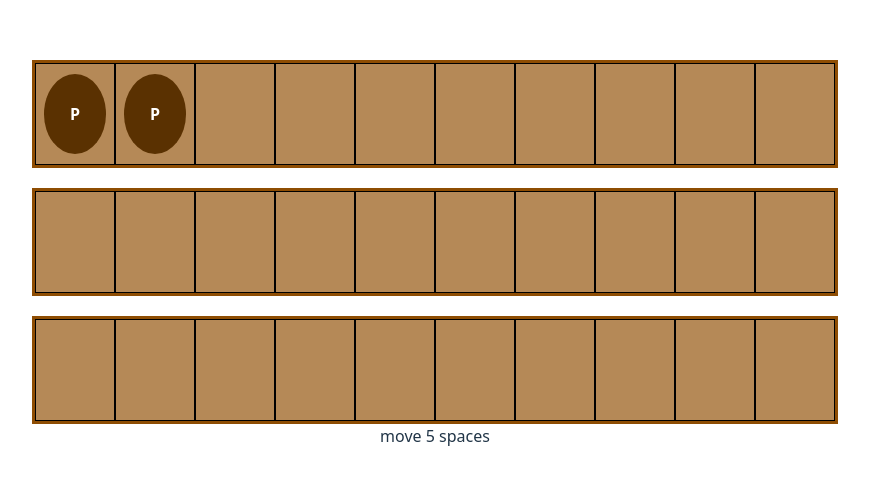
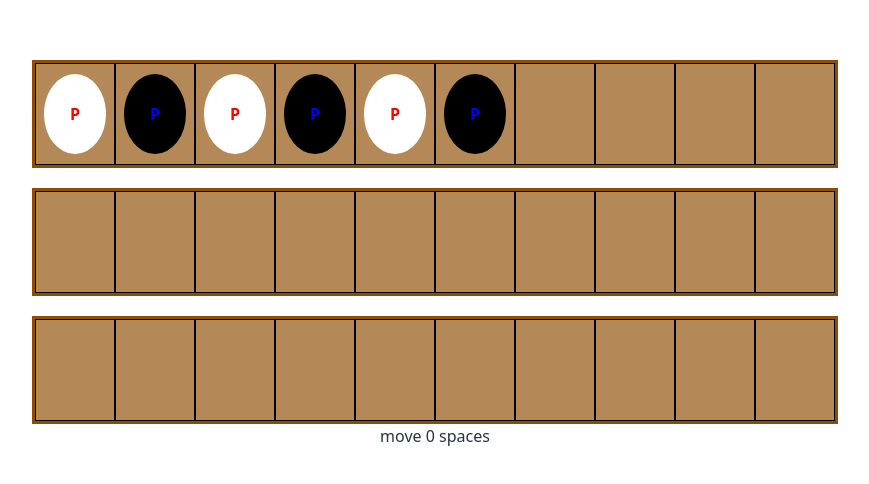
Before and after one commit to reluttrull/senet, a React (Vite) app: page / in a window 1280 px wide. Shown: the part 146-630 px from the top of the page, without its empty margins (205-1074 px from the left). Built offline with nearby package versions, Linux system fonts and the light colour scheme.

Commit message:
calculate actual odds for stick toss, populate enemy pawns on board

```diff
--- a/src/App.css
+++ b/src/App.css
@@ -73,11 +73,27 @@
   user-select: none;
   width: 80%;
   height: 80%;
-  background-color: rgb(90, 49, 1);
+  background-color: white;
   border-radius: 50%;
   display: flex;
   justify-content: center;
   align-items: center;
-  color: white;
+  color: red;
   font-weight: bold;
 }
+
+.enemy-piece {
+  -webkit-user-select: none;
+  -moz-user-select: none;
+  -ms-user-select: none;
+  user-select: none;
+  width: 80%;
+  height: 80%;
+  background-color: black;
+  border-radius: 50%;
+  display: flex;
+  justify-content: center;
+  align-items: center;
+  color: blue;
+  font-weight: bold;
+}
--- a/src/SinglePlayer.tsx
+++ b/src/SinglePlayer.tsx
@@ -1,18 +1,48 @@
-import { useState } from 'react'
+import { useEffect, useState } from 'react'
 import './App.css'
 
 function SinglePlayer() {
   // for now, one pawn in the first spot
-  const [sticks, rollSticks] = useState(Math.ceil(Math.random() * 5));
-  const [pawns, setPawns] = useState([0,1]);
+  const [sticks, setSticks] = useState([0,0,0,0,0]);
+  const [pawns, setPawns] = useState([0,2,4]);
+  const [enemyPawns, setEnemyPawns] = useState([1,3,5]);
   const board = new Array(30).fill(null);
   const movePiece = (index:number) => {
     setPawns(pawns.map(pawnLocation => {
-        if (pawnLocation == index) return pawnLocation + sticks;
+        if (pawnLocation == index) return pawnLocation + getSticksValue();
         else return pawnLocation;
     }));
-    rollSticks(Math.ceil(Math.random() * 5));
+    rollSticks();
   };
+
+  const getSticksValue = () => {
+    switch (sticks.filter(s => s == 1).length) {
+      case 1:
+        return 1;
+      case 2:
+        return 2;
+      case 3:
+        return 3;
+      case 4:
+        return 4;
+      case 0:
+        return 5;
+    }
+    return 0;
+  }
+
+  function rollSticks(){
+    let newSticks:number[] = [];
+    for (let i: number = 0; i < 5; i++)
+    {
+      newSticks[i] = Math.floor(Math.random() * 2);
+    }
+    setSticks(newSticks);
+  }
+
+  useEffect(() => {
+    rollSticks();
+  }, [])
 
   return (
     <>
@@ -22,7 +52,9 @@ function SinglePlayer() {
                 if (index < 10) return (
                   <div key={index} className="square">
                       {pawns.includes(index) &&
-                          <div className="piece" onClick={() => movePiece(index)}>P</div>}
+                        <div className="piece" onClick={() => movePiece(index)}>P</div>}
+                      {enemyPawns.includes(index) &&
+                        <div className="enemy-piece">P</div>}
                   </div>)
                 })}
             </div>
@@ -33,9 +65,11 @@ function SinglePlayer() {
                 .reverse()
                 .map((index) => (
                   <div key={index} className="square">
-                    {pawns.includes(index) && (
+                    {pawns.includes(index) &&
                       <div className="piece" onClick={() => movePiece(index)}>P</div>
-                    )}
+                    }
+                    {enemyPawns.includes(index) &&
+                      <div className="enemy-piece">P</div>}
                   </div>
                 ))}
             </div>
@@ -44,12 +78,14 @@ function SinglePlayer() {
                 if (index >= 20) return (
                   <div key={index} className="square">
                       {pawns.includes(index) &&
-                          <div className="piece" onClick={() => movePiece(index)}>P</div>}
+                        <div className="piece" onClick={() => movePiece(index)}>P</div>}
+                      {enemyPawns.includes(index) &&
+                        <div className="enemy-piece">P</div>}
                   </div>)
                 })}
             </div>
         </div>
-        <div>move {sticks} spaces</div>
+        <div>move {getSticksValue()} spaces</div>
         <div>{pawns.map(pawnLocation => {if (pawnLocation > 29) return (<span>x</span>)})}</div>
     </>
   )
```
